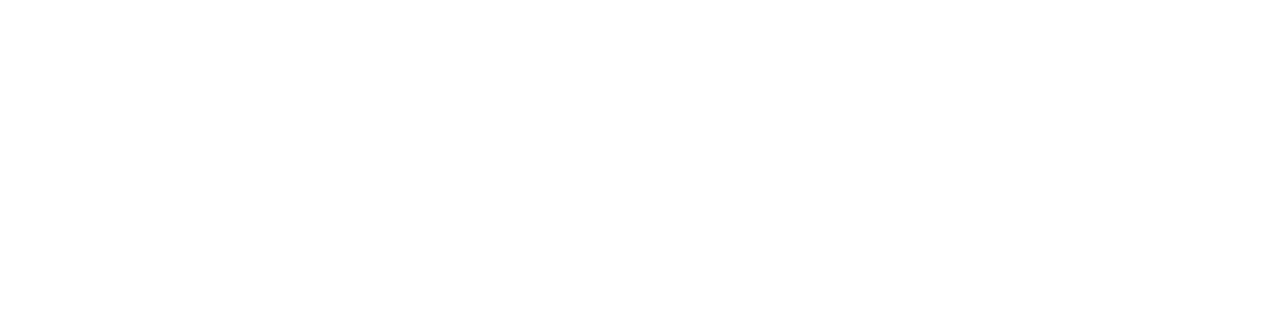
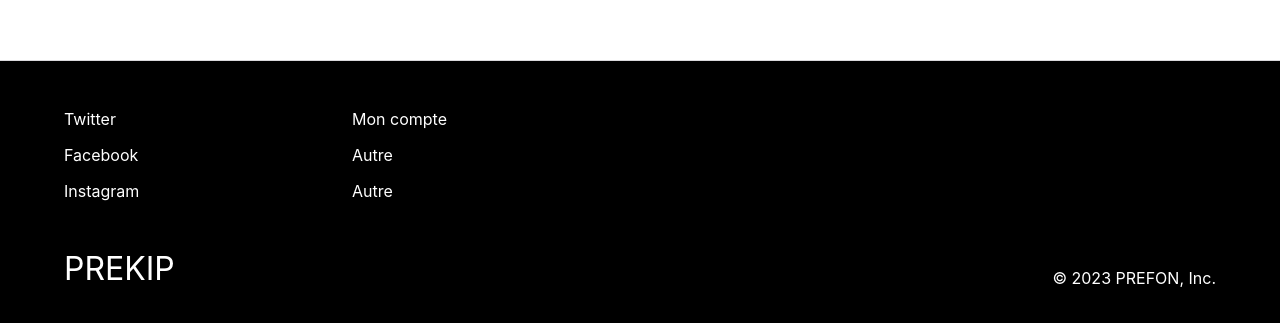
Before and after one commit to PREFON-Theo/prekip, a React (Create React App) app in the folder client/: page / in a window 1280 px wide. Shown: the part 815-1138 px from the top of the page. Before the commit the page ends 800 px from the top, so only its background shows below. Built offline with nearby package versions, Linux system fonts and the light colour scheme; no server answers.

Commit message:
footer : done / main : 5%

```diff
--- a/client/src/App.js
+++ b/client/src/App.js
@@ -20,8 +20,11 @@
         <Router>
           <Routes>
 
-            <Route path='/' element={<Main/>}/>
-            <Route path='/compte/:subpage?' element={<Account/>}/>
+            <Route path='/' element={<Main/>}>
+              <Route path='compte' element={<Account/>}>
+              </Route>
+
+            </Route>
             <Route path='/admin' element={<Admin/>}/>
             <Route path='*' element={<NotFound/>}/>
             {/*<Route path='/calendrier' element={</>}/> TODO*/}
--- a/client/src/pages/Site/Default/Footer/Footer.js
+++ b/client/src/pages/Site/Default/Footer/Footer.js
@@ -1,10 +1,80 @@
-import React from 'react'
+import React, { useState } from 'react'
 import styles from "./Footer.module.scss"
+import { Link } from 'react-router-dom';
 
 const Footer = () => {
+
+const links1 = [
+    {
+      title: "Twitter",
+      link: "https://www.twitter.com",
+    },
+    {
+      title: "Facebook",
+      link: "https://www.facebook.com",
+    },
+    {
+      title: "Instagram",
+      link: "https://www.instagram.com",
+    },
+  ];
+
+  const links2 = [
+    {
+      title: "Mon compte",
+      link: "/compte",
+    },
+    {
+      title: "Autre",
+      link: "/",
+    },
+    {
+      title: "Autre",
+      link: "/",
+    },
+  ];
+
     return (
         <>
-        footer
+        <footer className={styles.container}>
+            <div className={styles.f_top_container}>
+
+            <div className={styles.c_left}>
+                <div className={styles.item_footer}>
+                    <ul className={styles.fl_ul}>
+                        {links1.map((item, index) => (
+                            <li key={index}>
+                                <Link to={item.link}>{item.title}</Link>
+                            </li>
+                        ))}
+                    </ul>
+                </div>
+
+                <div className={styles.item_footer}>
+                    <ul className={styles.fl_ul}>
+                        {links2.map((item, index) => (
+                            <li key={index}>
+                                <Link to={item.link}>{item.title}</Link>
+                            </li>
+                        ))}
+                    </ul>
+                </div>
+            </div>
+
+            <div className={styles.c_right}>
+                <div className={styles.item_container_right}></div>
+            </div>
+
+            </div>
+
+            <div className={styles.f_bottom_container}>
+
+            <div className={styles.fb_left}>PREKIP</div>
+            <div className={styles.fb_right}>© {new Date().getFullYear()} PREFON, Inc.</div>
+
+            </div>
+
+        </footer>
         </>
     );
 }
--- a/client/src/pages/Site/Default/Footer/Footer.module.scss
+++ b/client/src/pages/Site/Default/Footer/Footer.module.scss
@@ -0,0 +1,74 @@
+footer.container {
+    border-top: 1px solid #dad9dc;
+    padding: 2rem 4rem;
+    background-color: #000;
+    color: #fff;
+
+    a {
+        color: #fff;
+        text-decoration: none;
+    }
+
+    div.f_top_container {
+        width: 100%;
+        display: flex;
+
+        div.c_left {
+          flex: 1;
+          width: 100%;
+          height: 100%;
+          display: flex;
+          flex-wrap: wrap;
+
+          div.item_footer {
+            flex: 1;
+            height: auto;
+          }
+
+          ul.fl_ul {
+            list-style: none;
+            padding-left: 0;
+
+            li {
+                margin-bottom: 2vh;
+
+                a {
+                    text-decoration: none;
+                }
+            }
+          }
+        }
+        div.c_right {
+          flex: 1;
+          justify-content: end;
+          display: inherit;
+
+          div.item_container_right {
+            margin: 0 2rem 0 auto;
+          }
+        }
+      }
+
+      div.f_bottom_container {
+        width: 100%;
+        margin: 2rem 0 1.5rem 0;
+        display: flex;
+        flex-wrap: wrap;
+
+        div.fb_left{
+          flex: 1;
+          height: 100%;
+          font-size: 2rem;
+
+        }
+
+        div.fb_right{
+          flex: 1;
+          height: auto;
+          justify-content: end;
+          margin-top: auto;
+          display: inherit;
+
+        }
+      }
+}
--- a/client/src/pages/Site/Default/Menu/Menu.js
+++ b/client/src/pages/Site/Default/Menu/Menu.js
@@ -27,6 +27,8 @@
 
   return (
     <>
+      <header>
+
         <nav className={styles.container}>
           <div className={styles.left}>
             <Link to={'/'}>
@@ -67,6 +69,7 @@
           </div>
 
         </nav>
+      </header>
     </>
   );
 }
--- a/client/src/pages/Site/Main/Account/Account.js
+++ b/client/src/pages/Site/Main/Account/Account.js
@@ -1,8 +1,8 @@
 import React, { useContext } from 'react'
 import styles from "./Account.module.scss"
 import { UserContext } from '../../../../utils/Context/UserContext/UserContext';
-import { Navigate, Link } from 'react-router-dom';
-import MenuFct from '../../Default/Menu/Menu';
+import { Navigate, Link, Routes, Route } from 'react-router-dom';
+import Second from "../Second/Second"
 
 const Account = () => {
   const {user, ready} = useContext(UserContext)
@@ -15,11 +15,7 @@
 
   return (
     <>
-    <MenuFct/>
       Account page de {user.username}
-      <Link to={'/compte'}>page</Link>
-      <Link to={'/compte/user'}>user</Link>
-      <Link to={'/compte/admin'}>admin</Link>
     </>
   );
 }
--- a/client/src/pages/Site/Main/Main.js
+++ b/client/src/pages/Site/Main/Main.js
@@ -3,9 +3,13 @@
 import Menu from '../Default/Menu/Menu';
 import Footer from '../Default/Footer/Footer';
 import Login from '../../Auth/Login';
+import Homepage from "../Main/Homepage/Homepage"
 import axios from 'axios';
 
+import { Routes, Route } from 'react-router-dom';
+
 import Dialog from '@mui/material/Dialog';
+import Account from './Account/Account';
 
 
 const Main = () => {
@@ -34,14 +38,17 @@
     return (
         <>
             <Menu handleOpenLoginForm={handleOpenLoginForm}/>
+
             <div className={styles.container}>
-                <p>main</p>
+                <Routes>
+                    <Route index element={<Homepage/>}/>
+                    <Route path="compte" element={<Account/>}/>
+                </Routes>
             </div>
+
             <Footer/>
 
             <div className={styles.login_form}>
-
-
                 <Dialog
                     open={openLoginForm}
                     onClose={handleCloseLoginForm}
--- a/client/src/pages/Site/Main/Main.module.scss
+++ b/client/src/pages/Site/Main/Main.module.scss
@@ -1,7 +1,9 @@
+div.container {
+    min-height: 100vh;
 
-
-div.login_form {
-    width: auto;
-    height: auto;
-    margin: auto;
+    div.login_form {
+        width: auto;
+        height: auto;
+        margin: auto;
+    }
 }
```
Lines whose indentation alone changed are shown as unchanged.
